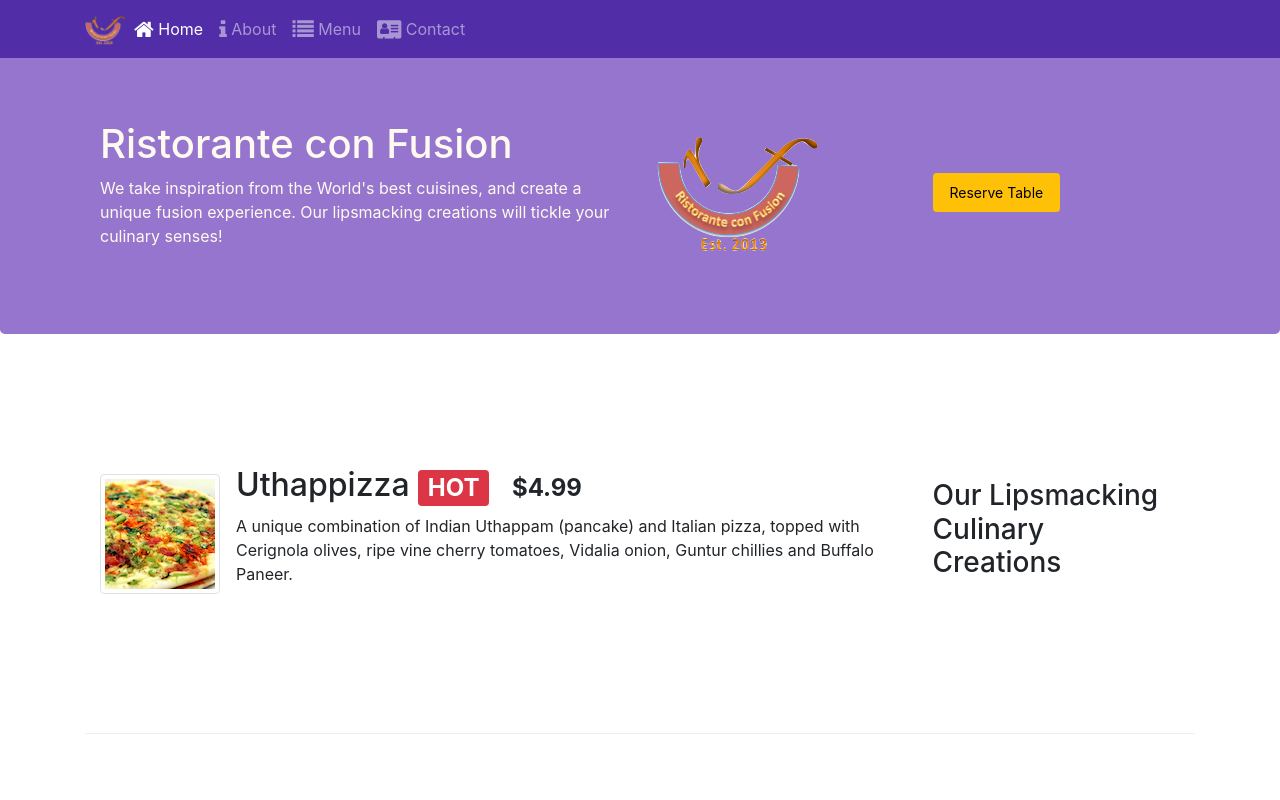
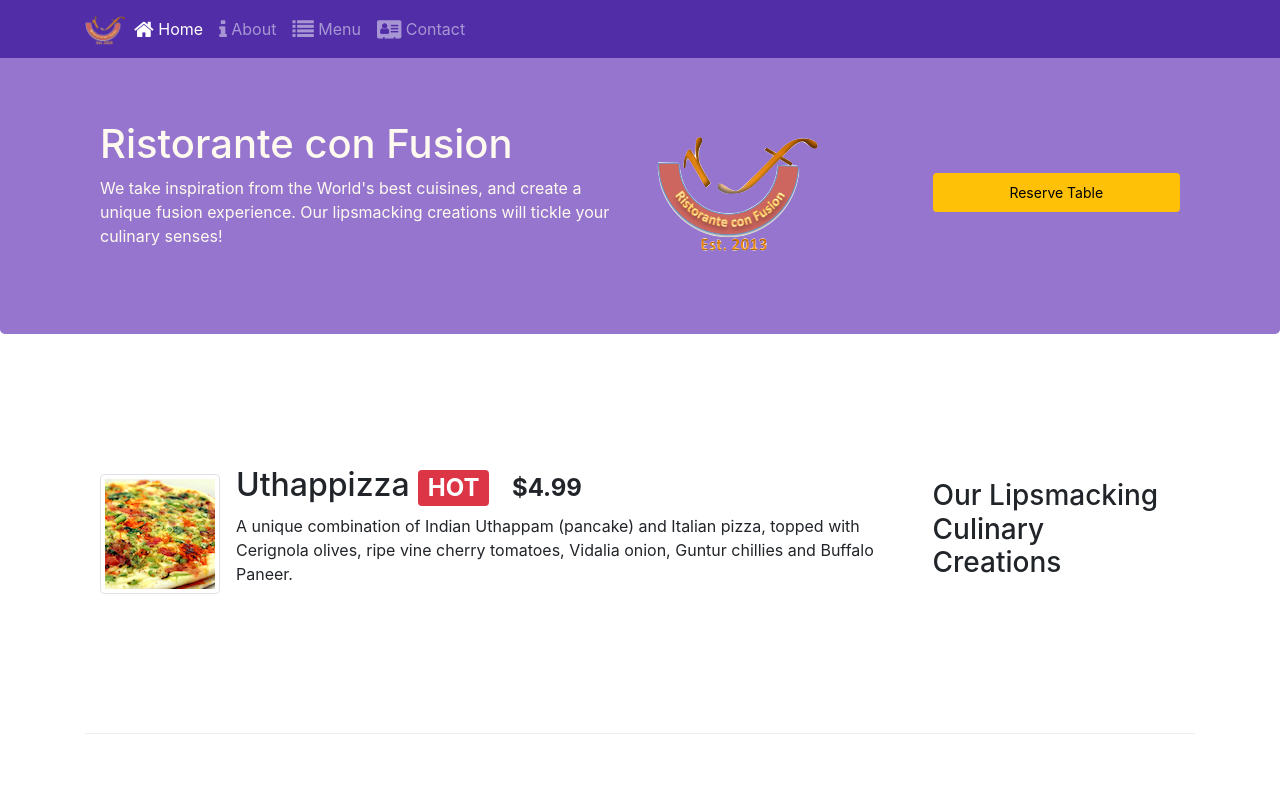
Before and after one commit to Gr4v1tYnN/Bootstrap4, a website: page index.html in a window 1280 px wide. Shown: the top 800 px of the page. Drawn offline with nearby package versions, Linux system fonts and the light colour scheme.

Commit message:
Second Assignment v2

```diff
--- a/index.html
+++ b/index.html
@@ -44,9 +44,7 @@
                     <img src="img/logo.png" class="img-fluid">
                 </div>
                 <div class="col-12 col-sm align-self-center">
-                    <div class="btn-group">
                         <a href="#Reserve_Table" role="button" class="btn btn-block btn-warning btn-sm nav-link" style="color:black"></i> Reserve Table</a>
-                    </div>
                 </div>
             </div>
         </div>
```
